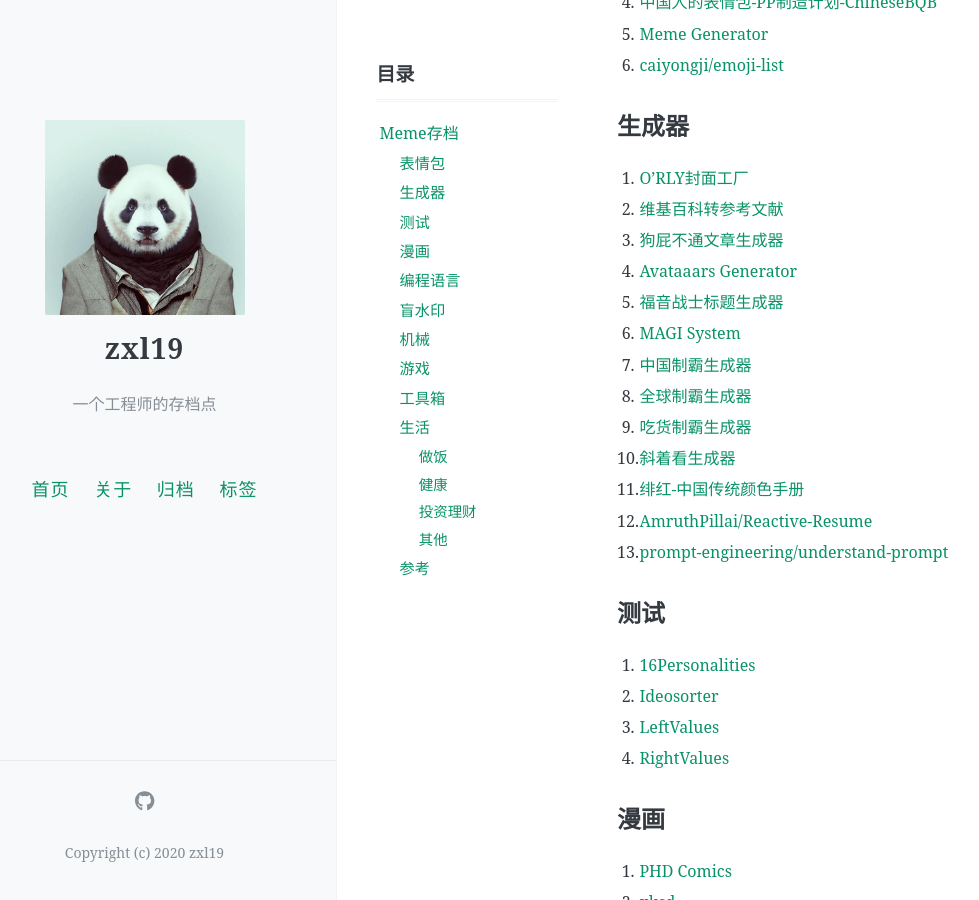
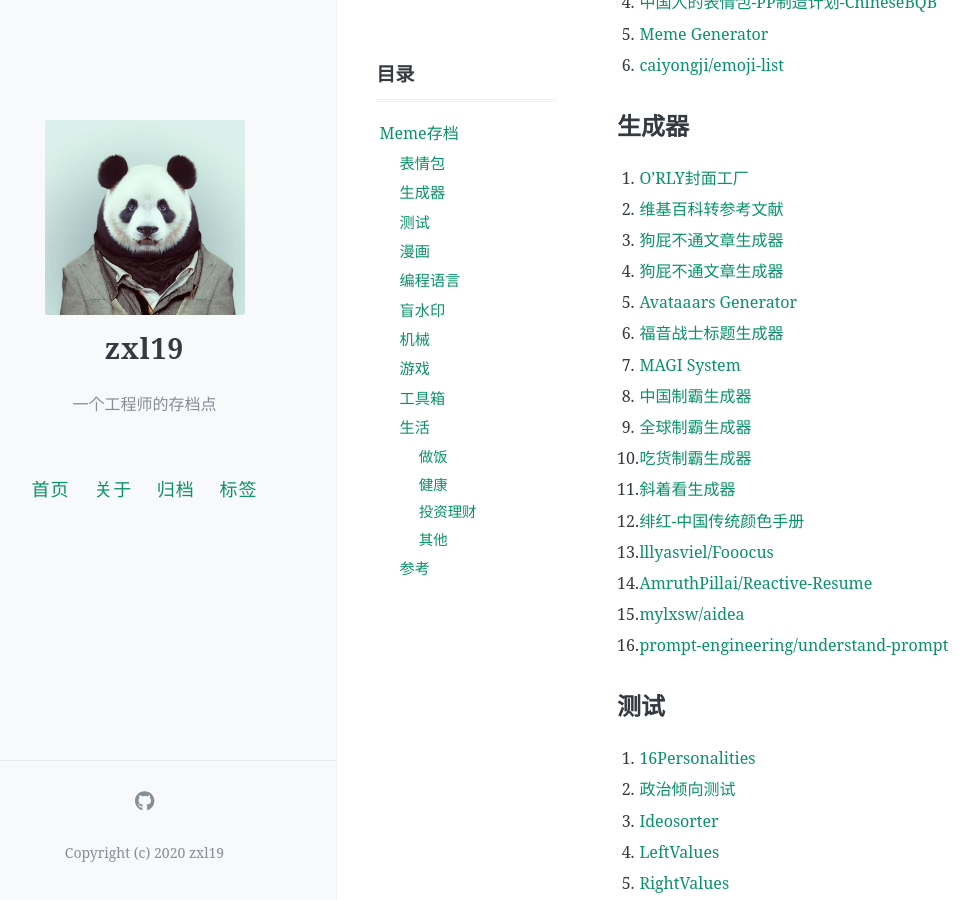
Before and after one commit to zxl19/zxl19.github.io, a Jekyll site: the page built from _posts/2020-06-08-meme-archive.md, in a window 1280 px wide and 900 px high, scrolled down 422 px. Shown: the whole window, without its empty margins (47-1026 px from the left). Built offline with Jekyll 4.4.1, drawn with Linux system fonts in a browser that asks for light colours; comment, search, counter and statistics services are not loaded; some of the changed text lies outside the part shown.

Commit message:
Update Posts

```diff
--- a/_posts/2020-06-08-meme-archive.md
+++ b/_posts/2020-06-08-meme-archive.md
@@ -26,24 +26,28 @@ Meme这个词最初源自英国著名科学家理查德·道金斯所著的《
 
 1. [O'RLY封面工厂](https://orly.nanmu.me)
 2. [维基百科转参考文献](https://m-journal.org)
-3. [狗屁不通文章生成器](https://suulnnka.github.io/BullshitGenerator/index.html)
-4. [Avataaars Generator](https://getavataaars.com)
-5. [福音战士标题生成器](https://lab.magiconch.com/eva-title/)
-6. [MAGI System](https://lab.magiconch.com/magi/)
-7. [中国制霸生成器](https://lab.magiconch.com/china-ex/)
-8. [全球制霸生成器](https://lab.magiconch.com/world-ex/)
-9. [吃货制霸生成器](https://food.lvwzhen.com/)
-10. [斜着看生成器](https://lab.magiconch.com/xzk/)
-11. [绯红-中国传统颜色手册](https://colors.ichuantong.cn)
-12. [AmruthPillai/Reactive-Resume](https://github.com/AmruthPillai/Reactive-Resume)
-13. [prompt-engineering/understand-prompt](https://github.com/prompt-engineering/understand-prompt)
+3. [狗屁不通文章生成器](https://luckyfuy.top/generator/)
+4. [狗屁不通文章生成器](https://suulnnka.github.io/BullshitGenerator/index.html)
+5. [Avataaars Generator](https://getavataaars.com)
+6. [福音战士标题生成器](https://lab.magiconch.com/eva-title/)
+7. [MAGI System](https://lab.magiconch.com/magi/)
+8. [中国制霸生成器](https://lab.magiconch.com/china-ex/)
+9. [全球制霸生成器](https://lab.magiconch.com/world-ex/)
+10. [吃货制霸生成器](https://food.lvwzhen.com/)
+11. [斜着看生成器](https://lab.magiconch.com/xzk/)
+12. [绯红-中国传统颜色手册](https://colors.ichuantong.cn)
+13. [lllyasviel/Fooocus](https://github.com/lllyasviel/Fooocus)
+14. [AmruthPillai/Reactive-Resume](https://github.com/AmruthPillai/Reactive-Resume)
+15. [mylxsw/aidea](https://github.com/mylxsw/aidea)
+16. [prompt-engineering/understand-prompt](https://github.com/prompt-engineering/understand-prompt)
 
 ## 测试
 
 1. [16Personalities](https://www.16personalities.com)
-2. [Ideosorter](https://ideosorter.github.io)
-3. [LeftValues](https://leftvalues.github.io)
-4. [RightValues](https://rightvaluestest.github.io)
+2. [政治倾向测试](https://luckyfuy.top/compass/)
+3. [Ideosorter](https://ideosorter.github.io)
+4. [LeftValues](https://leftvalues.github.io)
+5. [RightValues](https://rightvaluestest.github.io)
 
 ## 漫画
 
@@ -73,21 +77,25 @@ Meme这个词最初源自英国著名科学家理查德·道金斯所著的《
 ## 游戏
 
 1. [Red Alert 2](https://game.chronodivide.com)
-2. [PhD 2048](https://ymfa.github.io/phd-2048/)
-3. [PhD Simulator](https://research.wmz.ninja/projects/phd/index.html)
-4. [人生重开模拟器](http://liferestart.syaro.io/view/index.html)
-5. [合成GPA](https://gpa.ottor.cn)
-6. [合成大西瓜](http://tool.liumingye.cn/watermelon/)
-7. [EVANGELION & 扫雷](https://v.magiconch.com/mine-sweeper)
-8. [Norman the Necromancer](https://js13kgames.com/entries/norman-the-necromancer)
-9. [Sandtrix](https://mslivo.itch.io/sandtrix)
-10. [yuzu-emu/yuzu](https://github.com/yuzu-emu/yuzu)
-11. [Ryujinx/Ryujinx](https://github.com/Ryujinx/Ryujinx)
-12. [electronicarts/CnC_Remastered_Collection](https://github.com/electronicarts/CnC_Remastered_Collection)
-13. [OpenRA/OpenRA](https://github.com/OpenRA/OpenRA)
-14. [CleverRaven/Cataclysm-DDA](https://github.com/CleverRaven/Cataclysm-DDA)
-15. [MorvanZhou/sudoku](https://github.com/MorvanZhou/sudoku)
-16. [js13kGames/resources](https://github.com/js13kGames/resources)
+2. [2048](https://luckyfuy.top/2048/)
+3. [PhD 2048](https://ymfa.github.io/phd-2048/)
+4. [PhD Simulator](https://research.wmz.ninja/projects/phd/index.html)
+5. [人生重开模拟器](http://liferestart.syaro.io/view/index.html)
+6. [Sans模拟器](https://luckyfuy.top/sans/)
+7. [Mikutap](https://luckyfuy.top/mikutap/)
+8. [Chrome小恐龙](https://luckyfuy.top/dino/)
+9. [合成GPA](https://gpa.ottor.cn)
+10. [合成大西瓜](http://tool.liumingye.cn/watermelon/)
+11. [EVANGELION & 扫雷](https://v.magiconch.com/mine-sweeper)
+12. [Norman the Necromancer](https://js13kgames.com/entries/norman-the-necromancer)
+13. [Sandtrix](https://mslivo.itch.io/sandtrix)
+14. [yuzu-emu/yuzu](https://github.com/yuzu-emu/yuzu)
+15. [Ryujinx/Ryujinx](https://github.com/Ryujinx/Ryujinx)
+16. [electronicarts/CnC_Remastered_Collection](https://github.com/electronicarts/CnC_Remastered_Collection)
+17. [OpenRA/OpenRA](https://github.com/OpenRA/OpenRA)
+18. [CleverRaven/Cataclysm-DDA](https://github.com/CleverRaven/Cataclysm-DDA)
+19. [MorvanZhou/sudoku](https://github.com/MorvanZhou/sudoku)
+20. [js13kGames/resources](https://github.com/js13kGames/resources)
 
 ## 工具箱
 
```
Also changed, not shown: _posts/2021-05-22-cpp-material.md (+2 -0 lines), _posts/2021-06-14-academic-guide.md (+6 -8 lines).
